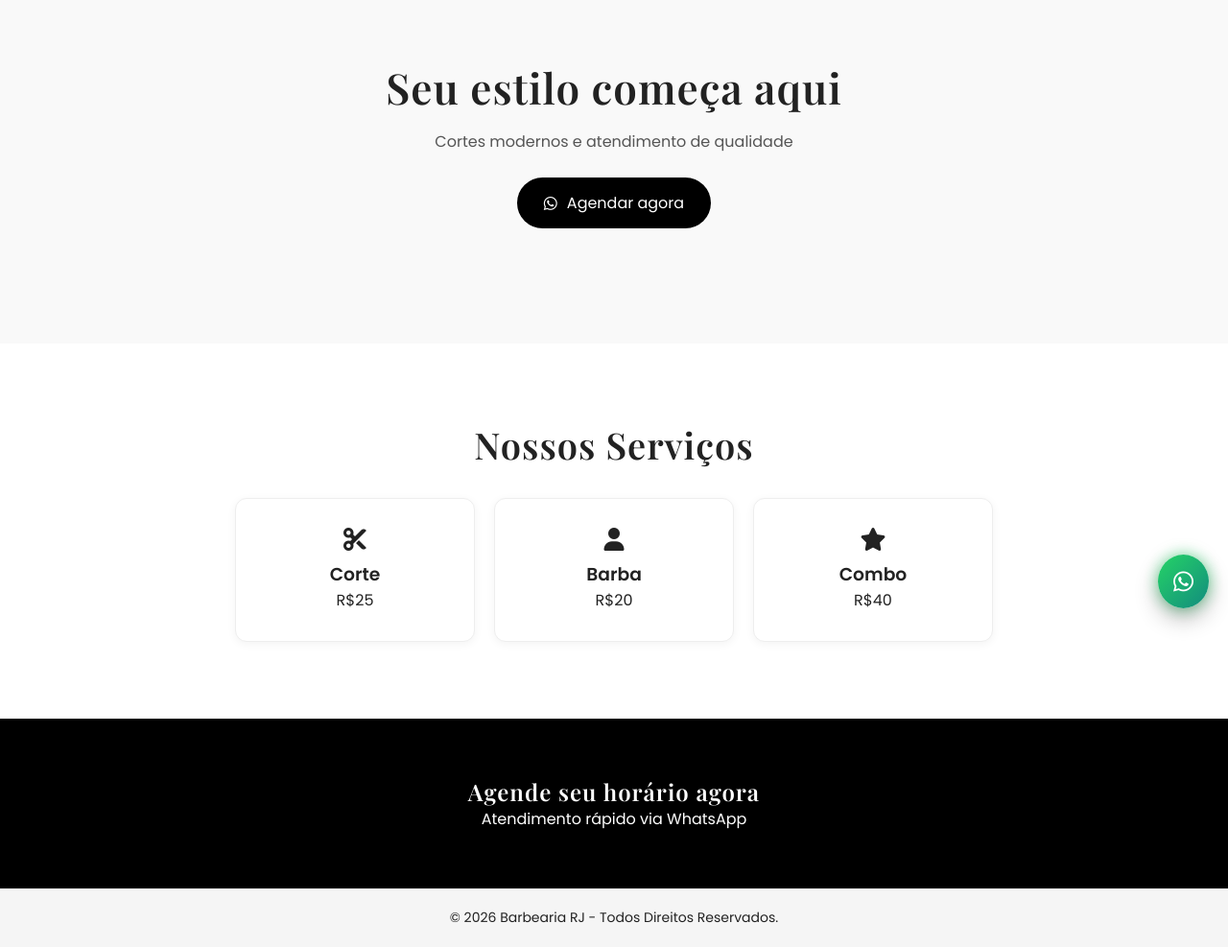
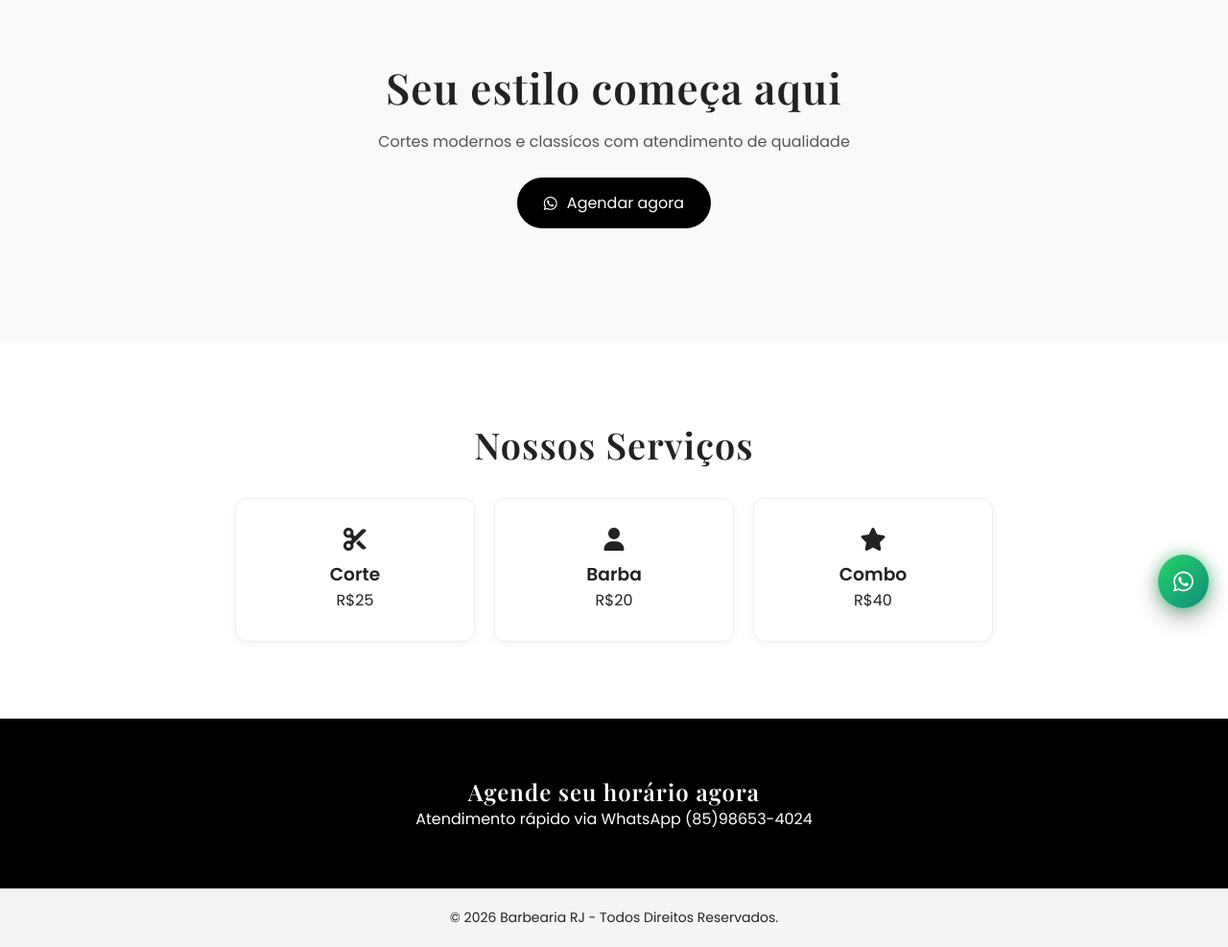
Before and after one commit to AntonioFerreiraDeMatos/Barbearia-RJ, a plain HTML site: page index.html in a window 1280 px wide. Shown: the part 140-1127 px from the top of the page at 96% size. Drawn offline with nearby package versions, Linux system fonts and the light colour scheme.

Commit message:
atualização texto de agendamento

```diff
--- a/index.html
+++ b/index.html
@@ -254,7 +254,7 @@
 <!-- HERO -->
 <section class="hero" id="inicio">
   <h2>Seu estilo começa aqui</h2>
-  <p>Cortes modernos e atendimento de qualidade</p>
+  <p>Cortes modernos e classícos com atendimento de qualidade</p>
 
   <a class="btn" href="https://wa.me/5585986534024">
     <i class="fab fa-whatsapp"></i> Agendar agora
@@ -291,7 +291,7 @@
 <!-- CTA -->
 <section class="cta" id="contato">
   <h2>Agende seu horário agora</h2>
-  <p>Atendimento rápido via WhatsApp</p>
+  <p>Atendimento rápido via WhatsApp (85)98653-4024</p>
 </section>
 
 <!-- WHATS -->
```
